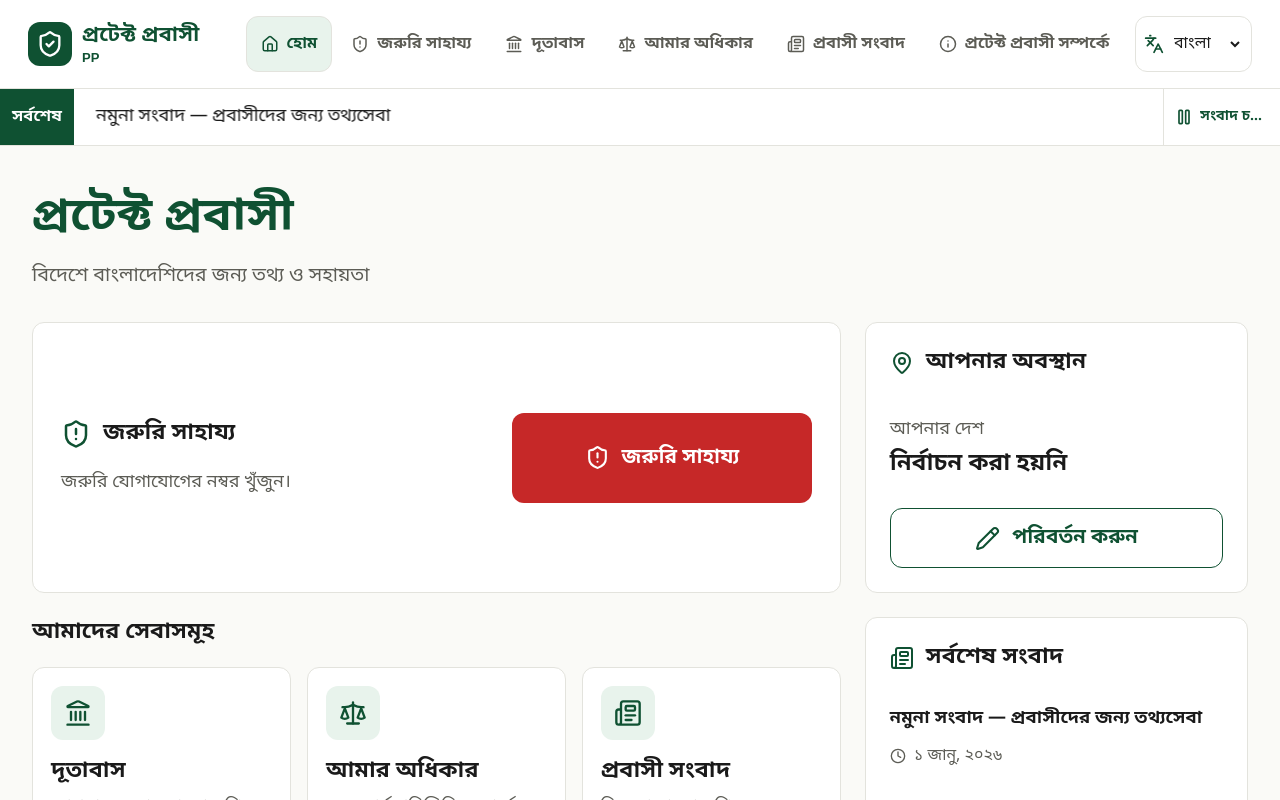
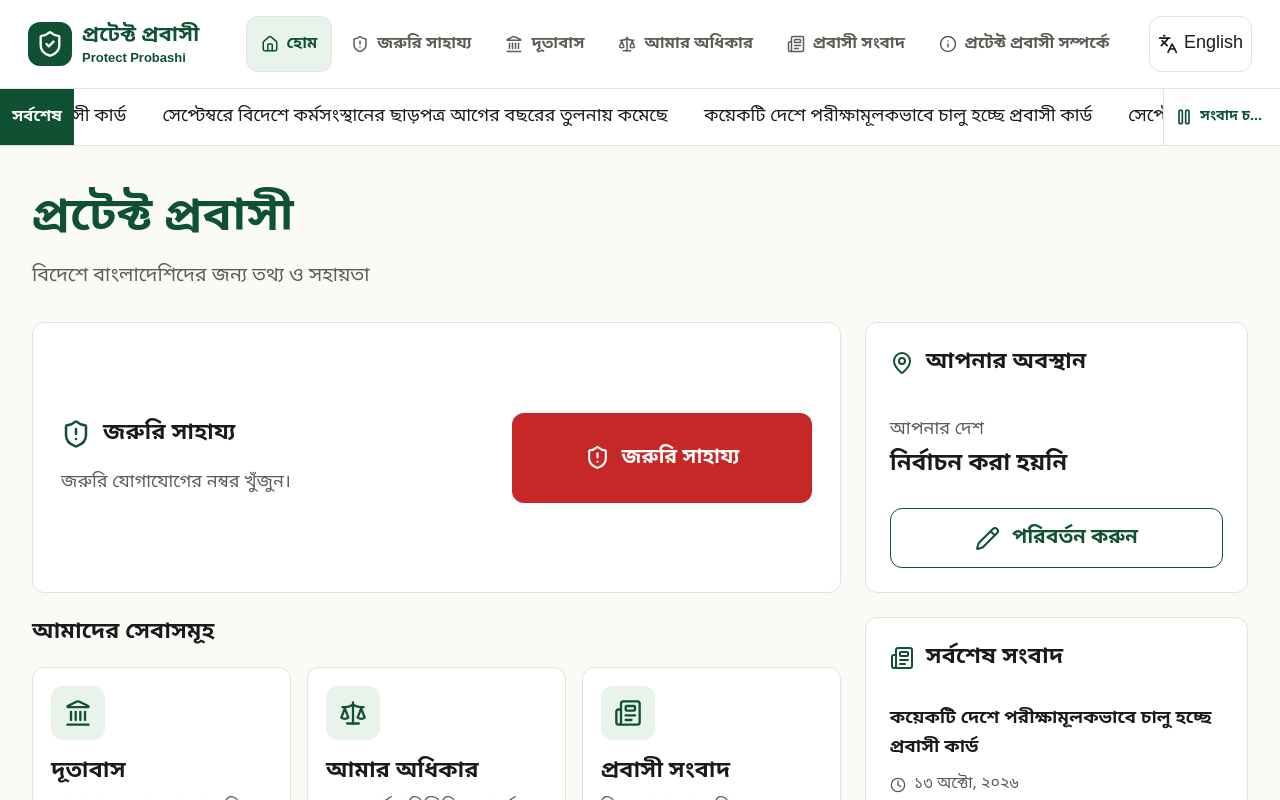
Before and after one commit to farhanbin65/protect-probashi, a React (Vite) app: page / in a window 1280 px wide. Shown: the top 800 px of the page. Built offline with nearby package versions, Linux system fonts and the light colour scheme.

Commit message:
Update bilingual branding, location search, embassy directory and news feed

```diff
--- a/src/components/Header.jsx
+++ b/src/components/Header.jsx
@@ -71,8 +71,10 @@ export default function Header() {
           </span>
 
           <span className="brand-text">
-            <strong>{t("brand")}</strong>
-            <small>PP</small>
+            <strong lang={t.lang}>{t("brand")}</strong>
+            <small lang={t.lang === "bn" ? "en" : "bn"}>
+              {t.lang === "bn" ? "Protect Probashi" : "প্রটেক্ট প্রবাসী"}
+            </small>
           </span>
         </Link>
 
--- a/src/components/LanguageSwitcher.jsx
+++ b/src/components/LanguageSwitcher.jsx
@@ -1,31 +1,21 @@
 import { Languages } from "lucide-react";
-
 import { useT } from "../hooks/useT";
 
 export default function LanguageSwitcher() {
   const t = useT();
+  const nextLanguage = t.lang === "bn" ? "en" : "bn";
+  const label = nextLanguage === "en" ? "English" : "বাংলা";
 
   return (
-    <label className="language-switcher">
-      <Languages
-        size={20}
-        aria-hidden="true"
-      />
-
-      <span className="sr-only">
-        {t("language")}
-      </span>
-
-      <select
-        value={t.lang}
-        onChange={(event) =>
-          t.setLang(event.target.value)
-        }
-        aria-label={t("language")}
-      >
-        <option value="bn">বাংলা</option>
-        <option value="en">English</option>
-      </select>
-    </label>
+    <button
+      type="button"
+      className="language-switcher"
+      onClick={() => t.setLang(nextLanguage)}
+      aria-label={nextLanguage === "en" ? "Switch to English" : "বাংলায় পরিবর্তন করুন"}
+      lang={nextLanguage}
+    >
+      <Languages size={20} aria-hidden="true" />
+      <span>{label}</span>
+    </button>
   );
 }
--- /dev/null
+++ b/src/components/NewsImage.jsx
@@ -0,0 +1,24 @@
+import { useState } from "react";
+import { useT } from "../hooks/useT";
+import { localized, safeUrl } from "../utils/content";
+
+export default function NewsImage({ article }) {
+  const t = useT();
+  const [failed, setFailed] = useState(false);
+  const imageUrl = safeUrl(article.imageUrl);
+  if (!imageUrl || failed) return null;
+  return (
+    <figure className="news-image">
+      <img
+        src={imageUrl}
+        alt={localized(article.imageAlt, t.lang)}
+        loading="lazy"
+        referrerPolicy="no-referrer"
+        onError={() => setFailed(true)}
+      />
+      <figcaption className="metadata">
+        <a href={safeUrl(article.sourceUrl)} target="_blank" rel="noopener noreferrer">{article.imageCredit}</a>
+      </figcaption>
+    </figure>
+  );
+}
--- a/src/data/news.json
+++ b/src/data/news.json
@@ -1,56 +1,79 @@
 [
   {
-    "id": "sample-sa-alert",
-    "status": "published",
+    "id": "probashi-card-pilot-2026",
     "title": {
-      "bn": "নমুনা সতর্কতা — এটি প্রকৃত জরুরি সংবাদ নয়",
-      "en": "SAMPLE ALERT — This is not a real emergency"
+      "en": "Probashi Card trials underway in several countries",
+      "bn": "কয়েকটি দেশে পরীক্ষামূলকভাবে চালু হচ্ছে প্রবাসী কার্ড"
     },
     "summary": {
-      "bn": "এটি নিউজ টিকার পরীক্ষা করার জন্য তৈরি নমুনা তথ্য। প্রকৃত সতর্কতা নয়।",
-      "en": "Demonstration content for testing the news ticker. This is not a real alert."
+      "en": "The Daily Star reports that Bangladesh is trialling the Probashi Card, including in Jordan and South Korea. Priority services and higher remittance incentives were described as planned benefits, rather than benefits already available everywhere.",
+      "bn": "দ্য ডেইলি স্টারের প্রতিবেদনে বলা হয়েছে, জর্ডান ও দক্ষিণ কোরিয়াসহ কয়েকটি দেশে প্রবাসী কার্ডের পরীক্ষা চলছে। অগ্রাধিকার সেবা ও বাড়তি রেমিট্যান্স প্রণোদনা পরিকল্পিত সুবিধা; সব দেশে এখনই চালু হয়েছে এমন নয়।"
     },
-    "countryCodes": ["SA"],
-    "urgent": true,
-    "sourceName": "SAMPLE DATA - VERIFY BEFORE PUBLISHING",
-    "sourceUrl": "",
-    "publishedAt": "2026-01-01",
-    "expiresAt": null
+    "countryCodes": [],
+    "sourceName": "The Daily Star",
+    "sourceUrl": "https://www.thedailystar.net/news/work-and-migration/news/probashi-card-being-tested-4-5-countries-nur-4297681",
+    "publishedAt": "2026-10-13",
+    "imageUrl": "https://www.thedailystar.net/sites/default/files/styles/big_1/public/2026-10/Nurul%20Haque%20Nur.jpg?h=d489a087",
+    "imageCredit": "Photo: The Daily Star",
+    "imageAlt": {
+      "en": "Nurul Haque Nur at an event on migrant welfare",
+      "bn": "অভিবাসীদের কল্যাণবিষয়ক অনুষ্ঠানে নুরুল হক নুর"
+    },
+    "status": "published",
+    "urgent": false,
+    "expiresAt": null,
+    "curatedAt": "2026-10-20"
   },
   {
-    "id": "sample-global-news",
-    "status": "published",
+    "id": "overseas-employment-september-2026",
     "title": {
-      "bn": "নমুনা সংবাদ — প্রবাসীদের জন্য তথ্যসেবা",
-      "en": "SAMPLE NEWS — Information services for expatriates"
+      "en": "September overseas employment clearances fell year on year",
+      "bn": "সেপ্টেম্বরে বিদেশে কর্মসংস্থানের ছাড়পত্র আগের বছরের তুলনায় কমেছে"
     },
     "summary": {
-      "bn": "এখানে যাচাই করা সরকারি ঘোষণা ও প্রবাসীদের গুরুত্বপূর্ণ সংবাদ প্রকাশ করা হবে।",
-      "en": "Verified government announcements and important expatriate news will appear here."
+      "en": "The Business Standard reports that September overseas employment clearances were 29% lower than a year earlier, citing BMET figures. Clearances nevertheless increased compared with August.",
+      "bn": "বিএমইটির তথ্য উদ্ধৃত করে দ্য বিজনেস স্ট্যান্ডার্ড জানিয়েছে, সেপ্টেম্বরে বিদেশে কর্মসংস্থানের ছাড়পত্র আগের বছরের একই মাসের তুলনায় ২৯ শতাংশ কমেছে। তবে আগস্টের তুলনায় সংখ্যা বেড়েছে।"
     },
     "countryCodes": [],
+    "sourceName": "The Business Standard",
+    "sourceUrl": "https://www.tbsnews.net/bangladesh/migration/overseas-jobs-fall-29-september-yoy-1562796",
+    "publishedAt": "2026-10-05",
+    "imageUrl": "https://www.tbsnews.net/sites/default/files/styles/big_2/public/images/2024/12/24/migrant_workers_final_0.jpeg",
+    "imageCredit": "Photo: Reuters / The Business Standard",
+    "imageAlt": {
+      "en": "Migrant workers pictured in the original report",
+      "bn": "মূল প্রতিবেদনে ব্যবহৃত অভিবাসী শ্রমিকদের ছবি"
+    },
+    "status": "published",
     "urgent": false,
-    "sourceName": "SAMPLE DATA - VERIFY BEFORE PUBLISHING",
-    "sourceUrl": "",
-    "publishedAt": "2026-01-01",
-    "expiresAt": null
+    "expiresAt": null,
+    "curatedAt": "2026-10-20"
   },
   {
-    "id": "sample-uae-news",
-    "status": "published",
+    "id": "saudi-skill-test-cost-september-2026",
     "title": {
-      "bn": "নমুনা সংবাদ — সংযুক্ত আরব আমিরাত",
-      "en": "SAMPLE NEWS — United Arab Emirates"
+      "en": "Report highlights higher Saudi skill-test costs",
+      "bn": "সৌদির দক্ষতা পরীক্ষার খরচ বৃদ্ধি নিয়ে প্রতিবেদন"
     },
     "summary": {
-      "bn": "এটি সংযুক্ত আরব আমিরাতের সংবাদ ফিল্টার পরীক্ষা করার নমুনা।",
-      "en": "This example tests country-specific news filtering."
+      "en": "The Business Standard reports that the Saudi Taqamul skill-test fee increased from $50 to $85 in September. Its report describes the additional burden on Bangladeshi workers and concerns about unchanged wages.",
+      "bn": "দ্য বিজনেস স্ট্যান্ডার্ড জানিয়েছে, সেপ্টেম্বরে সৌদির তাকামুল দক্ষতা পরীক্ষার ফি ৫০ থেকে ৮৫ ডলার হয়েছে। প্রতিবেদনে বাংলাদেশি কর্মীদের বাড়তি ব্যয় ও মজুরি না বাড়ার উদ্বেগ তুলে ধরা হয়েছে।"
     },
-    "countryCodes": ["AE"],
+    "countryCodes": [
+      "SA"
+    ],
+    "sourceName": "The Business Standard",
+    "sourceUrl": "https://www.tbsnews.net/bangladesh/migration/saudi-skill-test-gets-costlier-low-paid-bangladeshi-workers-see-no-wage-gain",
+    "publishedAt": "2026-09-24",
+    "imageUrl": "https://www.tbsnews.net/sites/default/files/styles/big_2/public/images/2026/09/24/saudi-employee.png",
+    "imageCredit": "Illustration: The Business Standard",
+    "imageAlt": {
+      "en": "Illustration accompanying the Saudi skill-test report",
+      "bn": "সৌদির দক্ষতা পরীক্ষা নিয়ে প্রতিবেদনের চিত্র"
+    },
+    "status": "published",
     "urgent": false,
-    "sourceName": "SAMPLE DATA - VERIFY BEFORE PUBLISHING",
-    "sourceUrl": "",
-    "publishedAt": "2026-01-01",
-    "expiresAt": null
+    "expiresAt": null,
+    "curatedAt": "2026-10-20"
   }
 ]
--- a/src/i18n/bn.json
+++ b/src/i18n/bn.json
@@ -6,6 +6,10 @@
   "locationDenied": "অবস্থানের অনুমতি দেওয়া হয়নি। ব্রাউজারের সেটিংসে অনুমতি দিন অথবা নিজে নির্বাচন করুন।",
   "locationTimeout": "অবস্থান শনাক্ত করতে সময় শেষ হয়েছে। আবার চেষ্টা করুন অথবা নিজে নির্বাচন করুন।",
   "directorySourceNote": "যাচাই করা যোগাযোগের তথ্য যেখানে আছে সেখানে দেখানো হয়েছে। অন্য তথ্য সরকারি তালিকা থেকে নেওয়া হয়েছে এবং কিছু তথ্য অসম্পূর্ণ থাকতে পারে। কল পরীক্ষা করা হয়নি।",
+  "searchLocation": "অবস্থান খুঁজুন",
+  "searchLocationPlaceholder": "দেশ বা শহর খুঁজুন",
+  "locationSearchNote": "ইংরেজি বা বাংলায় খুঁজে অবস্থান নির্বাচন করে নিশ্চিত করুন। লোকেশনের অনুমতি লাগবে না।",
+  "newsSummaryNote": "প্রকাশিত প্রতিবেদনের সংক্ষিপ্তসার। পুরো সংবাদ ও পরবর্তী আপডেট জানতে মূল সূত্র দেখুন।",
   "brand": "প্রটেক্ট প্রবাসী",
   "tagline": "বিদেশে বাংলাদেশিদের জন্য তথ্য ও সহায়তা",
   "skipContent": "মূল অংশে যান",
--- a/src/i18n/en.json
+++ b/src/i18n/en.json
@@ -6,6 +6,10 @@
   "locationDenied": "Location permission was denied. Allow location in your browser settings, or select manually.",
   "locationTimeout": "Location detection timed out. Please try again or select manually.",
   "directorySourceNote": "Verified contact details are shown where available. Other listings come from the official directory and may have missing details. Calls have not been tested.",
+  "searchLocation": "Search location",
+  "searchLocationPlaceholder": "Search country or city",
+  "locationSearchNote": "Search in English or Bangla, then confirm your selection. No location permission needed.",
+  "newsSummaryNote": "Short summaries of published reports. Read the original source for the full story and any updates.",
   "brand": "Protect Probashi",
   "tagline": "Help and information for Bangladeshis abroad",
   "skipContent": "Skip to main content",
--- a/src/pages/News.jsx
+++ b/src/pages/News.jsx
@@ -1,3 +1,4 @@
+import NewsImage from "../components/NewsImage";
 import { useState } from "react";
 
 import { Link } from "react-router-dom";
@@ -59,9 +60,7 @@ export default function News() {
 
       <p>{t("newsIntro")}</p>
 
-      <p className="notice">
-        {t("sampleWarning")}
-      </p>
+      <p className="metadata">{t("newsSummaryNote")}</p>
 
       <div
         className="news-filters"
@@ -99,6 +98,7 @@ export default function News() {
               className="panel news-card"
               key={article.id}
             >
+              <NewsImage article={article} />
               {article.urgent && (
                 <span className="urgent-label">
                   <span
--- a/src/pages/NewsDetail.jsx
+++ b/src/pages/NewsDetail.jsx
@@ -1,3 +1,4 @@
+import NewsImage from "../components/NewsImage";
 import { Link, useParams } from "react-router-dom";
 
 import {
@@ -59,9 +60,7 @@ export default function NewsDetail() {
         </h1>
       </div>
 
-      <p className="notice">
-        {t("sampleWarning")}
-      </p>
+      <p className="metadata">{t("newsSummaryNote")}</p>
 
       {article.urgent && (
         <p className="urgent-label">
@@ -78,6 +77,8 @@ export default function NewsDetail() {
         {t("published")}:{" "}
         {formatDate(article.publishedAt, t.lang)}
       </p>
+
+      <NewsImage article={article} />
 
       <section className="panel">
         <p>
--- a/src/styles.css
+++ b/src/styles.css
@@ -1221,3 +1221,40 @@ html:lang(bn) .big-button {
     position: static;
   }
 }
+button.language-switcher {
+  cursor: pointer;
+  font: inherit;
+  color: inherit;
+}
+
+.location-search input {
+  width: 100%;
+  min-height: 48px;
+  padding: 12px;
+  border: 1px solid var(--border, #cdd7d0);
+  border-radius: 10px;
+  font: inherit;
+  background: var(--surface, #fff);
+  color: inherit;
+}
+
+.brand-text small {
+  white-space: nowrap;
+}
+
+.news-image {
+  margin: 0 0 18px;
+}
+
+.news-image img {
+  display: block;
+  width: 100%;
+  max-height: 360px;
+  aspect-ratio: 16 / 9;
+  object-fit: cover;
+  border-radius: var(--radius);
+}
+
+.news-image figcaption {
+  margin-top: 6px;
+}
--- /dev/null
+++ b/src/utils/searchLocations.js
@@ -0,0 +1,15 @@
+export function searchLocations(countries, query) {
+  const term = query.trim().toLocaleLowerCase();
+  if (!term) return [];
+  const matches = (name) => [name.en, name.bn].some((value) => value?.toLocaleLowerCase().includes(term));
+  const results = [];
+  for (const country of countries) {
+    if (matches(country.name) || country.code.toLowerCase() === term) {
+      results.push({ country, city: null });
+    }
+    for (const city of country.cities) {
+      if (matches(city.name)) results.push({ country, city });
+    }
+  }
+  return results.slice(0, 20);
+}
```
Also changed, not shown: src/pages/Location.jsx (+36 -77 lines), 2 other files (tests, documents, lock files or other folders).
